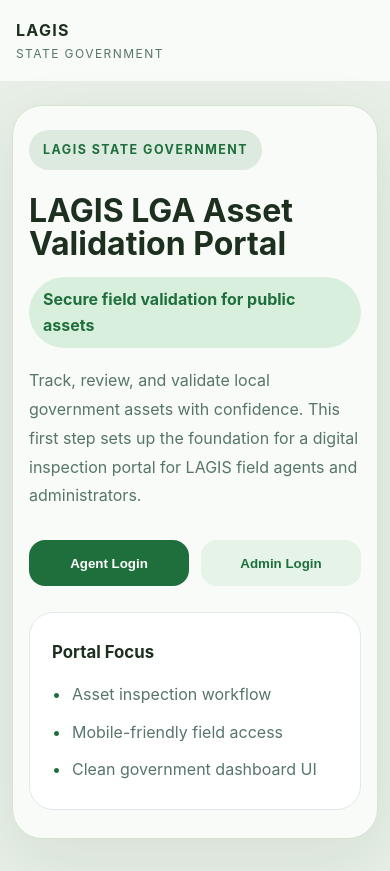
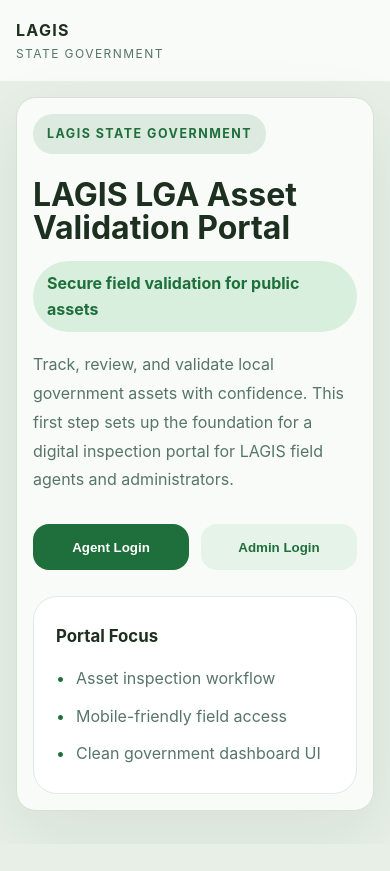
Before and after one commit to Olamn-WebGIS/LAGIS-Audit-Portal, a plain HTML site: page index.html in a window 390 px wide. After the commit the page ends 844 px from the top, so only its background shows below. Drawn offline with Linux system fonts and the light colour scheme; no server answers.

Commit message:
Update website

```diff
--- a/script.js
+++ b/script.js
@@ -849,7 +849,7 @@ function zoomToFacility(facilityId) {
   if (mapElement) {
     mapElement.scrollIntoView({ behavior: 'smooth', block: 'start' });
   }
-  agentMap.setView(marker.getLatLng(), 15, { animate: true });
+  agentMap.setView(marker.getLatLng(), 20, { animate: true });
   marker.openPopup();
 }
 
@@ -987,7 +987,7 @@ if (getGpsBtn) {
 
   function getGpsQuality(accuracy) {
     if (accuracy <= 5) return 'good';
-    if (accuracy <= 15) return 'fair';
+    if (accuracy <= 20) return 'fair';
     return 'poor';
   }
 
@@ -1167,7 +1167,7 @@ if (facilityForm) {
     }
 
     const gpsAccuracyValue = facilityGps?.dataset?.accuracy ? Number(facilityGps.dataset.accuracy) : null;
-    if (gpsAccuracyValue !== null && gpsAccuracyValue > 15) {
+    if (gpsAccuracyValue !== null && gpsAccuracyValue > 20) {
       setGpsStatus('GPS accuracy is too low. Please get a better fix before saving.', 'poor');
       alert('GPS accuracy is too low. Please get a better location fix before saving.');
       return;
--- a/styles.css
+++ b/styles.css
@@ -532,7 +532,8 @@ body {
 }
 
 .map-card {
-  width: min(940px, 100%);
+  width: 100%;
+  max-width: 940px;
   background: white;
   border: 1px solid #e2e8ec;
   border-radius: 28px;
@@ -552,7 +553,8 @@ body {
 }
 
 .saved-facilities-card {
-  width: min(940px, 100%);
+  width: 100%;
+  max-width: 940px;
   background: white;
   border: 1px solid #e2e8ec;
   border-radius: 28px;
@@ -698,8 +700,8 @@ body {
 }
 
 .hero-card {
-  width: min(100%, 940px);
-  max-width: 100%;
+  width: 100%;
+  max-width: 940px;
   min-width: 0;
   background: var(--surface);
   border: 1px solid var(--border);
@@ -941,23 +943,85 @@ button.secondary {
   }
 
   .page-shell {
-    padding: 24px 12px 32px;
+    display: block;
+    padding: 16px;
+    width: 100%;
+    max-width: 100%;
+    min-width: 0;
   }
 
-  .hero-card {
-    padding: 24px 16px 28px;
+  .hero-card,
+  .map-card,
+  .saved-facilities-card,
+  .facility-card,
+  .download-card,
+  .modal-card {
+    display: block;
+    width: 100%;
+    max-width: 100%;
+    min-width: 0;
+    margin-left: 0;
+    margin-right: 0;
+    box-sizing: border-box;
+  }
+
+  .hero-card,
+  .map-card,
+  .saved-facilities-card,
+  .facility-card,
+  .download-card,
+  .modal-card {
+    padding: 16px;
+    border-radius: 20px;
+  }
+
+  .facility-filters,
+  .button-row {
+    display: flex;
+    flex-wrap: wrap;
+    gap: 12px;
+    width: 100%;
+    min-width: 0;
+  }
+
+  .facility-filters {
+    margin-bottom: 16px;
+  }
+
+  .facility-filters .filter-group,
+  .facility-filters .action-button.clear-filters {
+    flex: 1 1 100%;
+    min-width: 0;
+  }
+
+  .facility-filters .filter-group label,
+  .facility-filters .filter-group select {
+    width: 100%;
+    min-width: 0;
   }
 
   .button-row {
-    flex-wrap: wrap;
-    justify-content: space-between;
+    justify-content: stretch;
   }
 
   button.primary,
-  button.secondary {
-    width: calc(50% - 6px);
-    flex: 0 0 auto;
+  button.secondary,
+  .facility-actions .save-button,
+  .facility-actions .action-button {
+    width: 100%;
     min-width: 0;
+  }
+
+  .saved-facilities-table-wrap {
+    width: 100%;
+    max-width: 100%;
+    overflow-x: auto;
+  }
+
+  .saved-facilities-table th,
+  .saved-facilities-table td {
+    padding: 12px 10px;
+    white-space: nowrap;
   }
 
   .badge,
```
Also changed, not shown: agent.html (+1 -1 lines).
